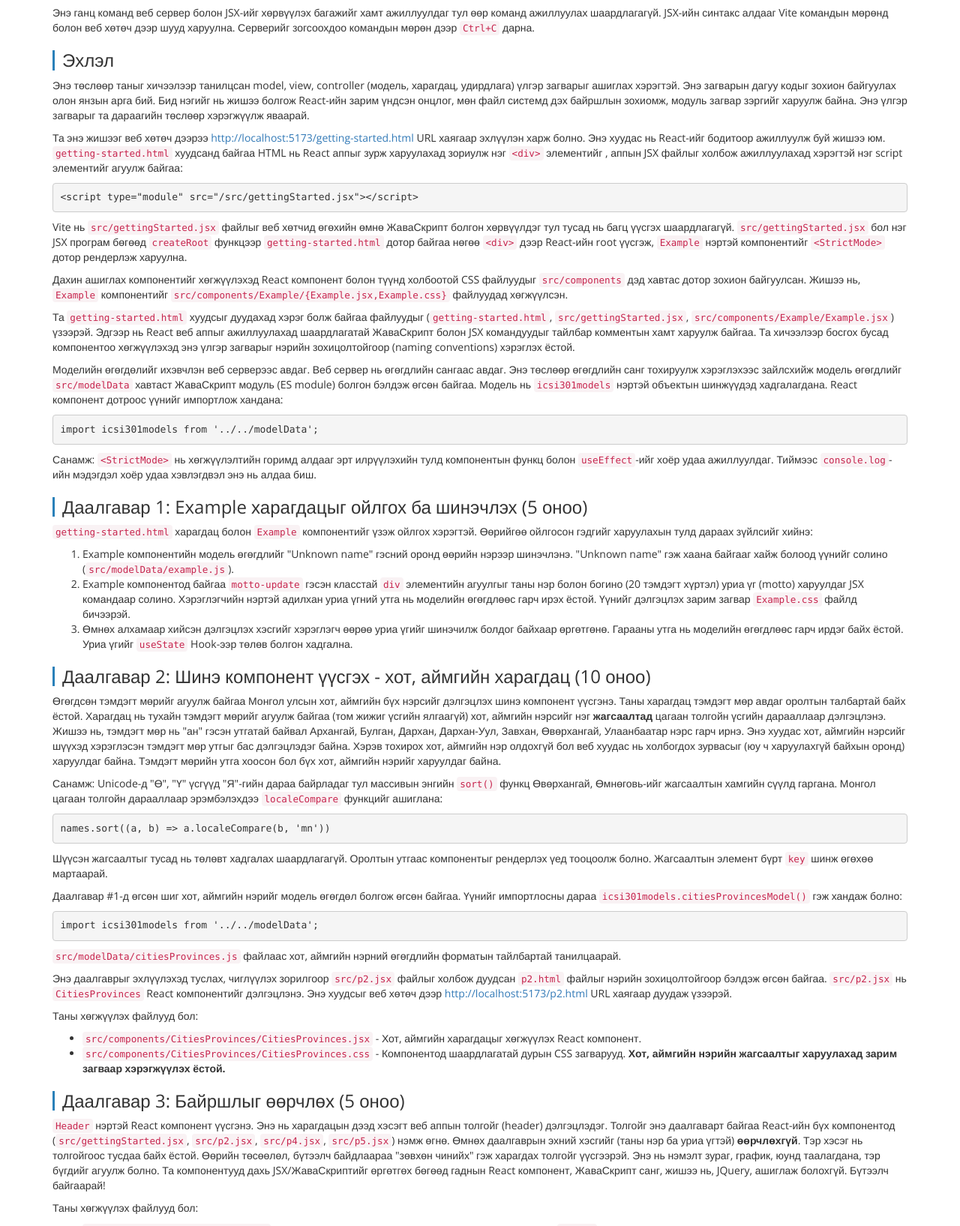
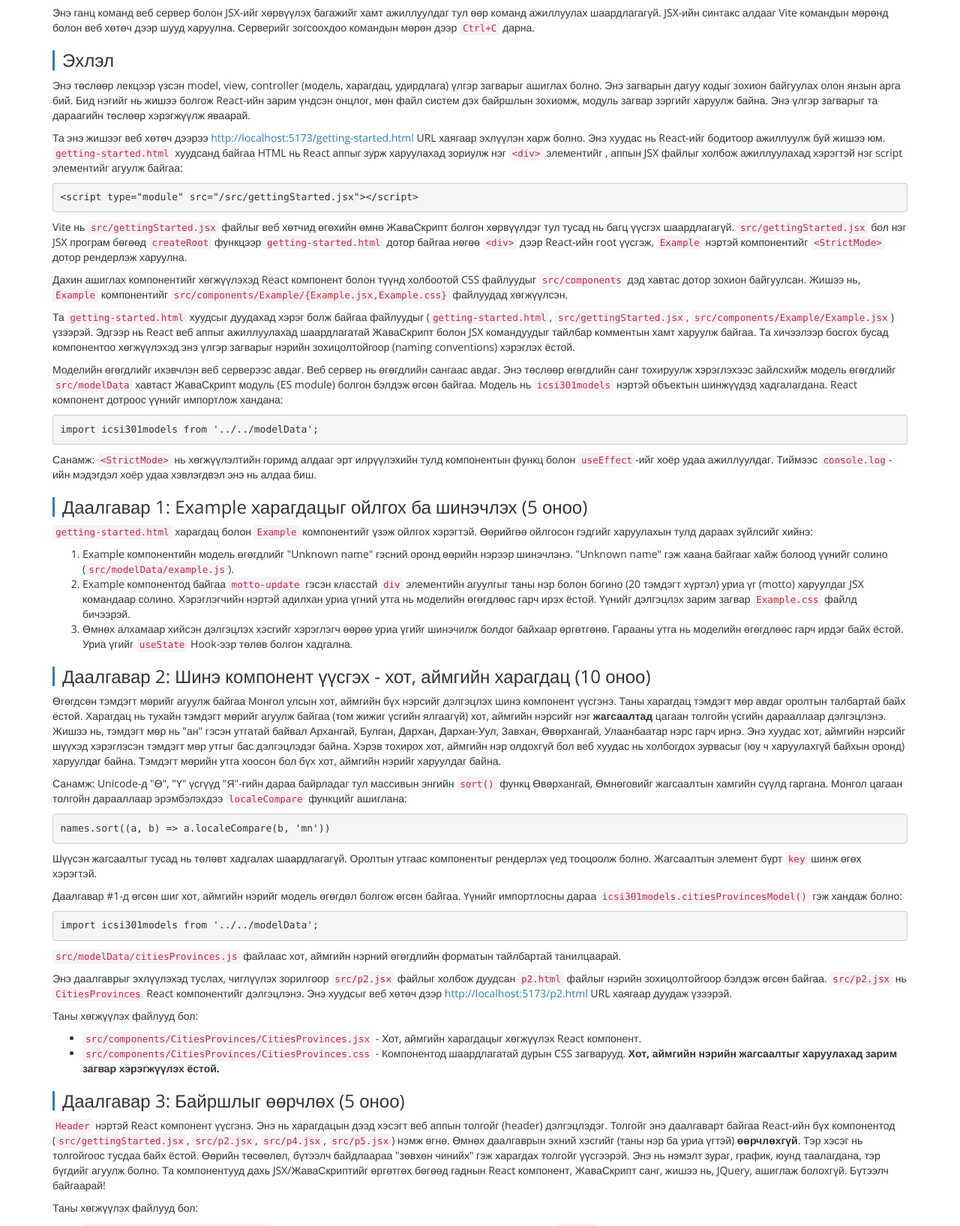
Before and after one commit to kde-milab/cs142-website-mn, a plain HTML site: page project4-react.html in a window 1280 px wide. Shown: the part 828-2463 px from the top of the page at 75% size. Drawn offline with nearby package versions, Linux system fonts and the light colour scheme.

Commit message:
small wordings on project4

```diff
--- a/project4-react.html
+++ b/project4-react.html
@@ -162,9 +162,9 @@
   <section>
     <h3 class="left-border">Эхлэл</h3>
     <p>
-      Энэ төслөөр таныг хичээлээр танилцсан model, view, controller (модель, харагдац, удирдлага) үлгэр загварыг ашиглах хэрэгтэй.
+      Энэ төслөөр лекцээр үзсэн model, view, controller (модель, харагдац, удирдлага) үлгэр загварыг ашиглах болно.
       Энэ загварын дагуу кодыг зохион байгуулах олон янзын арга бий. Бид нэгийг нь жишээ болгож
-      React-ийн зарим үндсэн онцлог, мөн файл системд дэх байршлын зохиомж, модуль загвар зэргийг харуулж байна.
+      React-ийн зарим үндсэн онцлог, мөн файл систем дэх байршлын зохиомж, модуль загвар зэргийг харуулж байна.
       Энэ үлгэр загварыг та дараагийн төслөөр хэрэгжүүлж яваарай.
     </p>
     <p>
@@ -192,7 +192,7 @@
     Та хичээлээр босгох бусад компонентоо хөгжүүлэхэд энэ үлгэр загварыг нэрийн зохицолтойгоор (naming conventions) хэрэглэх ёстой.
     </p>
     <p>
-      Моделийн өгөгдөлийг ихэвчлэн веб серверээс авдаг. Веб сервер нь өгөгдлийн сангаас авдаг.
+      Моделийн өгөгдлийг ихэвчлэн веб серверээс авдаг. Веб сервер нь өгөгдлийн сангаас авдаг.
       Энэ төслөөр өгөгдлийн санг тохируулж хэрэглэхээс зайлсхийж модель өгөгдлийг
       <code>src/modelData</code> хавтаст ЖаваСкрипт модуль (ES module) болгон бэлдэж өгсөн байгаа.
       Модель нь <code>icsi301models</code> нэртэй объектын шинжүүдэд хадгалагдана.
@@ -248,13 +248,13 @@
     </p>
     <p>
       Санамж: Unicode-д "Ө", "Ү" үсгүүд "Я"-гийн дараа байрладаг тул массивын энгийн
-      <code>sort()</code> функц Өвөрхангай, Өмнөговь-ийг жагсаалтын хамгийн сүүлд гаргана.
+      <code>sort()</code> функц Өвөрхангай, Өмнөговийг жагсаалтын хамгийн сүүлд гаргана.
       Монгол цагаан толгойн дарааллаар эрэмбэлэхдээ
       <a href="https://developer.mozilla.org/en-US/docs/Web/JavaScript/Reference/Global_Objects/String/localeCompare"><code>localeCompare</code></a>
       функцийг ашиглана:
     <pre>names.sort((a, b) =&gt; a.localeCompare(b, 'mn'))</pre>
       Шүүсэн жагсаалтыг тусад нь төлөвт хадгалах шаардлагагүй. Оролтын утгаас компонентыг рендерлэх үед тооцоолж болно.
-      Жагсаалтын элемент бүрт <code>key</code> шинж өгөхөө мартаарай.
+      Жагсаалтын элемент бүрт <code>key</code> шинж өгөх хэрэгтэй.
     </p>
     <p>
       Даалгавар #1-д өгсөн шиг хот, аймгийн нэрийг модель өгөгдөл болгож өгсөн байгаа. Үүнийг
@@ -277,7 +277,7 @@
       </li>
       <li>
         <code>src/components/CitiesProvinces/CitiesProvinces.css</code> - Компонентод шаардлагатай дурын CSS загварууд. <strong>Хот, аймгийн нэрийн жагсаалтыг
-          харуулахад зарим загваар хэрэгжүүлэх ёстой.
+          харуулахад зарим загвар хэрэгжүүлэх ёстой.
         </strong>
       </li>
     </ul>
```
